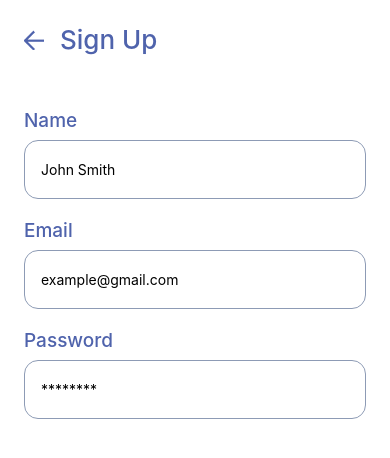
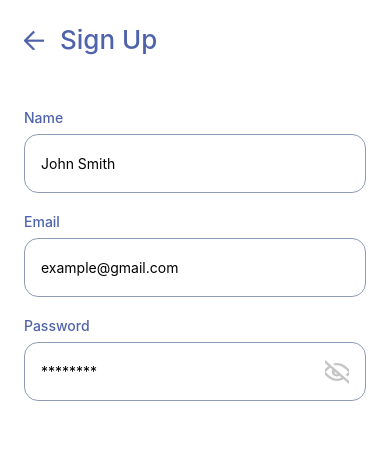
Before and after one commit to rrojasM/ListProductApp, a React Native app: screen / in a window 390 px wide. Shown: the top 458 px of the page. Built offline with nearby package versions, Linux system fonts and the light colour scheme.

Commit message:
add input type password

```diff
--- a/src/components/input/index.js
+++ b/src/components/input/index.js
@@ -1,13 +1,24 @@
-import React from 'react';
-import { Text, View, TextInput } from 'react-native';
+import React, { useState } from 'react';
+import { Text, View, TextInput, Pressable, Image } from 'react-native';
 import { styles } from './styles';
 
-const Input = ({ label, placeholder }) => {
+const Input = ({ label, placeholder, isPassword }) => {
+
+    const [isVisible, setIsVisible] = useState(false);
+    const onEyePress = () => {
+        setIsVisible(!isVisible);
+    }
+
     return (
         <View style={styles.container}>
             <Text style={styles.label}>{label}</Text>
             <View style={styles.inputContainer}>
-                <TextInput placeholder={placeholder} style={styles.input} />
+                <TextInput secureTextEntry={isPassword && !isVisible} placeholder={placeholder} style={styles.input} />
+                {isPassword ? (
+                    <Pressable onPress={onEyePress}>
+                        <Image style={styles.eye} source={isVisible ? require('../../assets/eye.png') : require('../../assets/eyeIcon.png')} />
+                    </Pressable>
+                ) : null}
             </View>
         </View>
     )
--- a/src/components/input/styles.js
+++ b/src/components/input/styles.js
@@ -8,17 +8,24 @@ export const styles = StyleSheet.create({
     label: {
         marginBottom: 8,
         color: colors.BLUE,
-        fontSize: 19,
+        fontSize: 14,
         fontWeight: '500'
     },
     inputContainer: {
         borderWidth: 1,
         borderColor: colors.GREY,
-        borderRadius: 14
-
+        borderRadius: 14,
+        flexDirection: 'row',
+        alignItems: 'center'
     },
     input: {
         paddingHorizontal: 16,
         paddingVertical: 20,
+        flex: 1
+    },
+    eye: {
+        width: 24,
+        height: 24,
+        marginHorizontal: 16
     }
 })
--- a/src/screens/auth/singUp/index.js
+++ b/src/screens/auth/singUp/index.js
@@ -11,7 +11,7 @@ const Singup = () => {
 
             <Input placeholder="John Smith" label="Name" />
             <Input placeholder="example@gmail.com" label="Email" />
-            <Input placeholder="********" label="Password" />
+            <Input isPassword placeholder="********" label="Password" />
 
         </View>
     )
```
Also changed, not shown: src/assets/eyeIcon.png (added).
